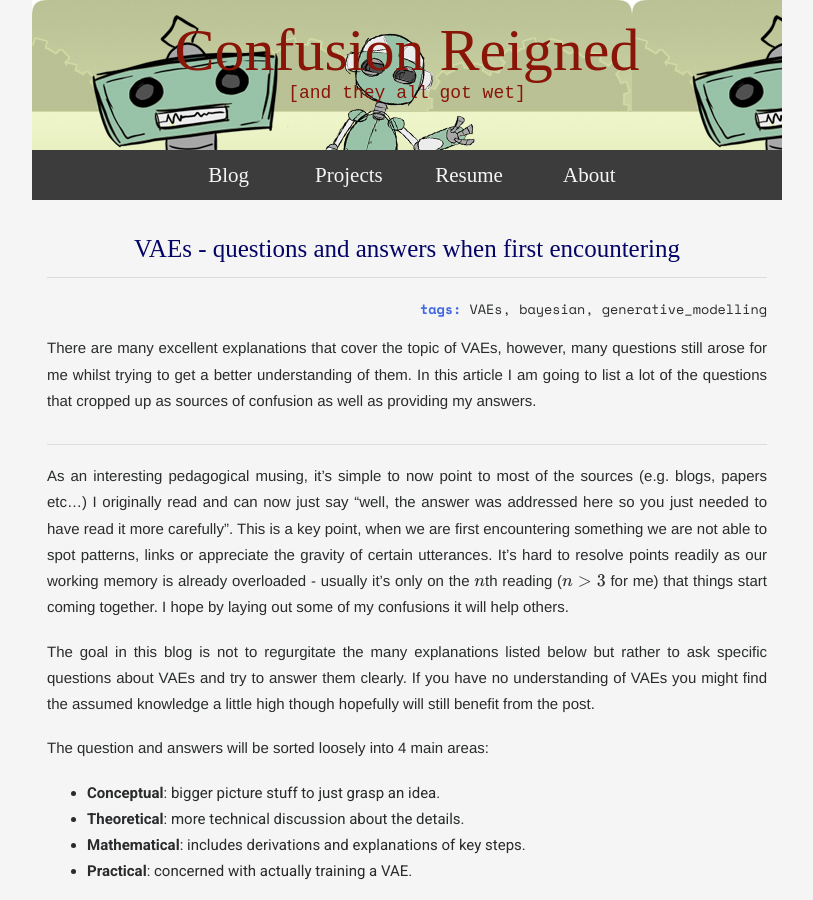
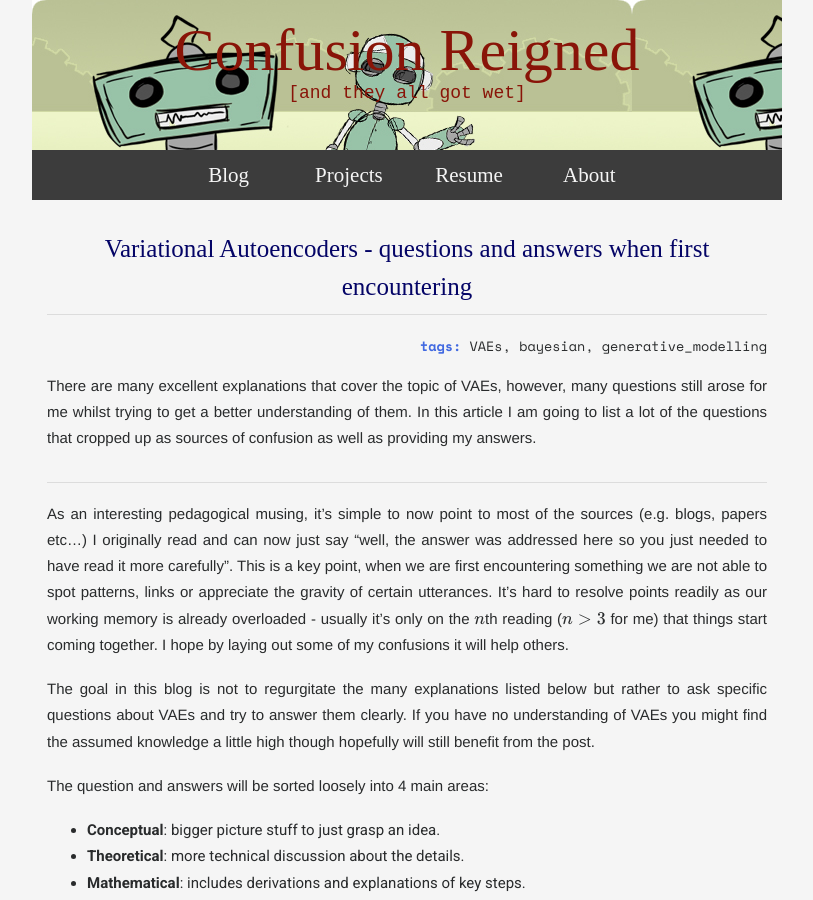
Before and after one commit to maw501/maw501.github.io, a Jekyll site: the page built from _posts/General/2019-03-18-QandA-vaes.md, in a window 1280 px wide and 900 px high. Shown: the whole window, without its empty margins (233-1046 px from the left). Built offline with Jekyll 4.4.1, drawn with Linux system fonts in a browser that asks for light colours; nearby versions of some CDN libraries; some web fonts are replaced; formulas are drawn with MathJax 3; comment, search, counter and statistics services are not loaded.

Commit message:
name change

```diff
--- a/_posts/General/2019-03-18-QandA-vaes.md
+++ b/_posts/General/2019-03-18-QandA-vaes.md
@@ -1,6 +1,6 @@
 ---
 layout: post
-title: VAEs - questions and answers when first encountering
+title: Variational Autoencoders - questions and answers when first encountering
 date: 2019-03-18
 use_math: true
 tags: ['VAEs', 'bayesian', 'generative_modelling']
```
